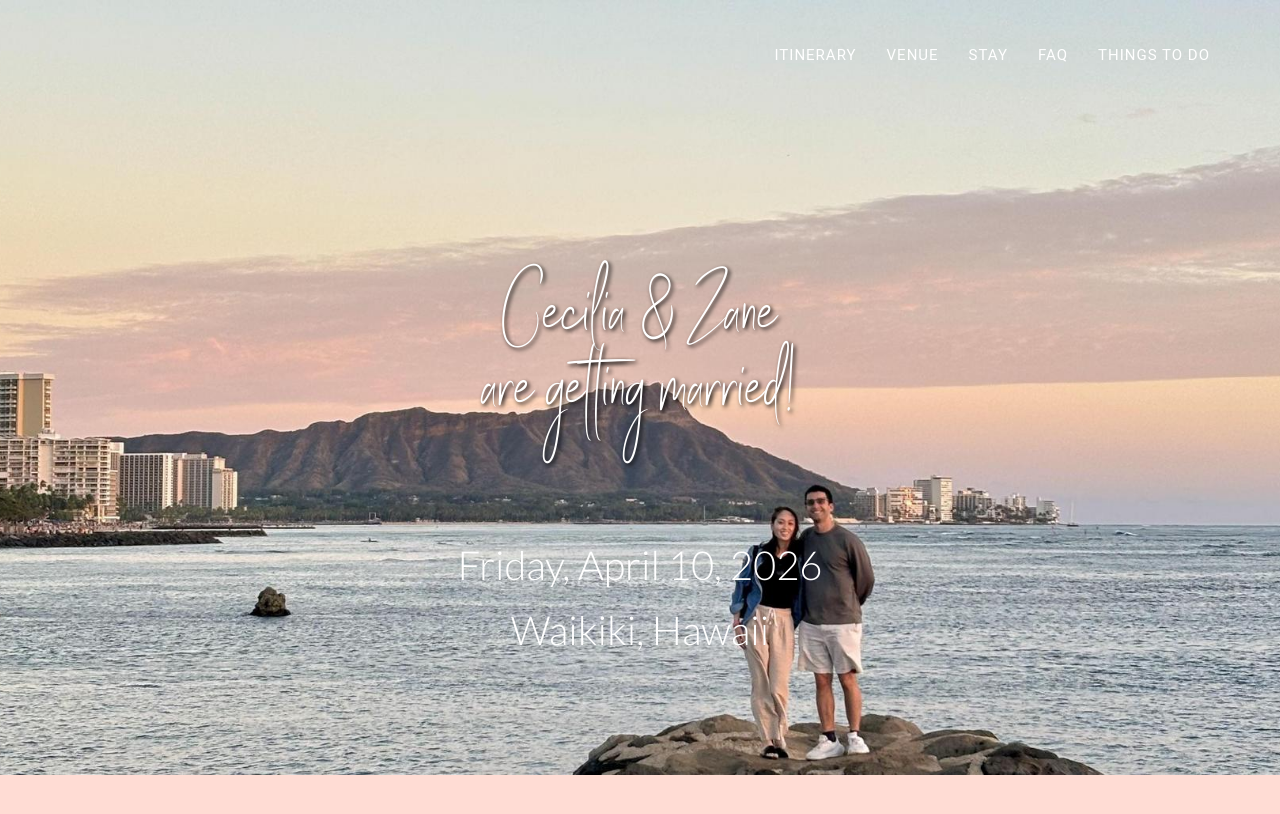
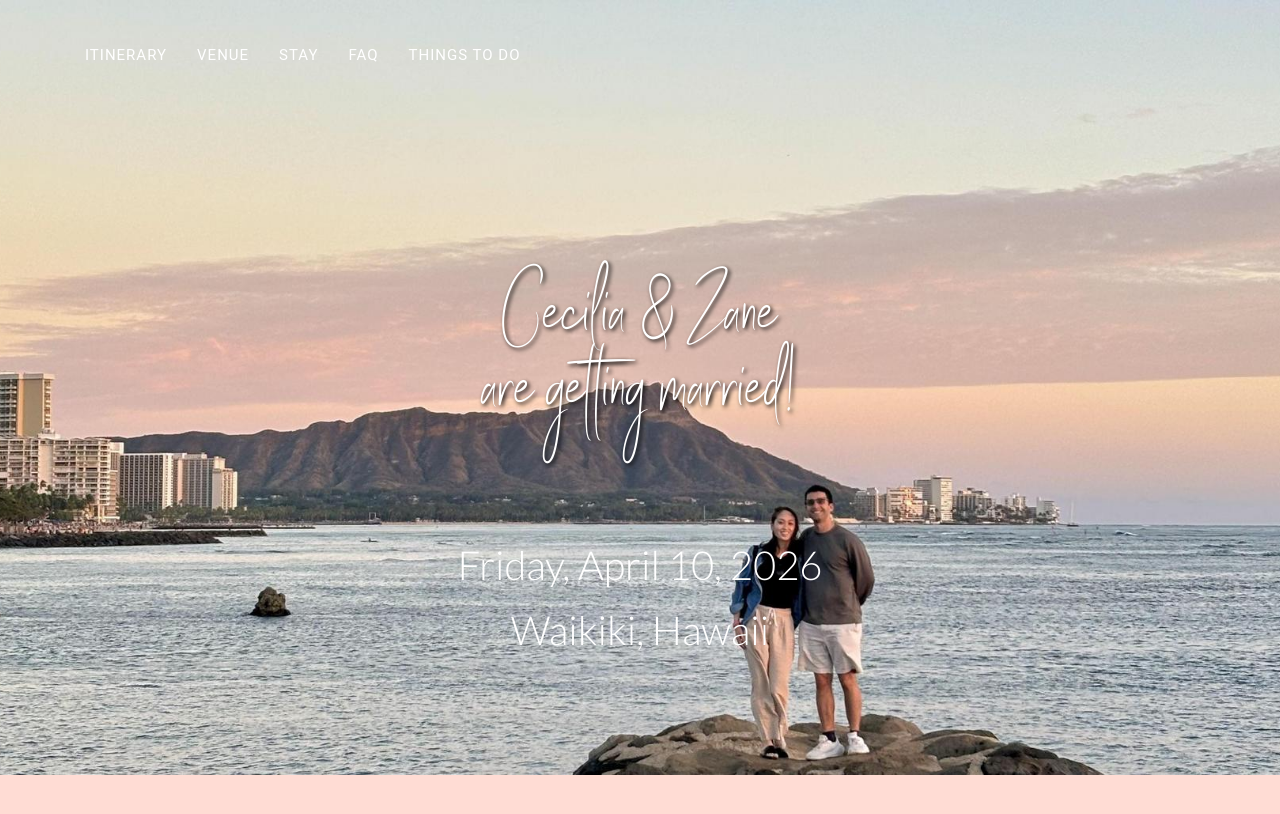
Before and after one commit to ceciliaxli/wedding-website, a Jekyll site: the page built from index.html, in a window 1280 px wide and 900 px high. Shown: the top 814 px of the window. Built offline with Jekyll 4.4.1, drawn with Linux system fonts in a browser that asks for light colours; some web fonts are replaced.

Commit message:
Update header.html

```diff
--- a/_includes/en_data/header.html
+++ b/_includes/en_data/header.html
@@ -15,7 +15,7 @@
         </div>
         <!-- Collect the nav links, forms, and other content for toggling -->
         <div class="collapse navbar-collapse" id="bs-example-navbar-collapse-1">
-            <ul class="nav navbar-nav navbar-right">
+            <ul class="nav navbar-nav navbar-center">
                 <li class="hidden">
                     <a href="#page-top"></a>
                 </li>
```
